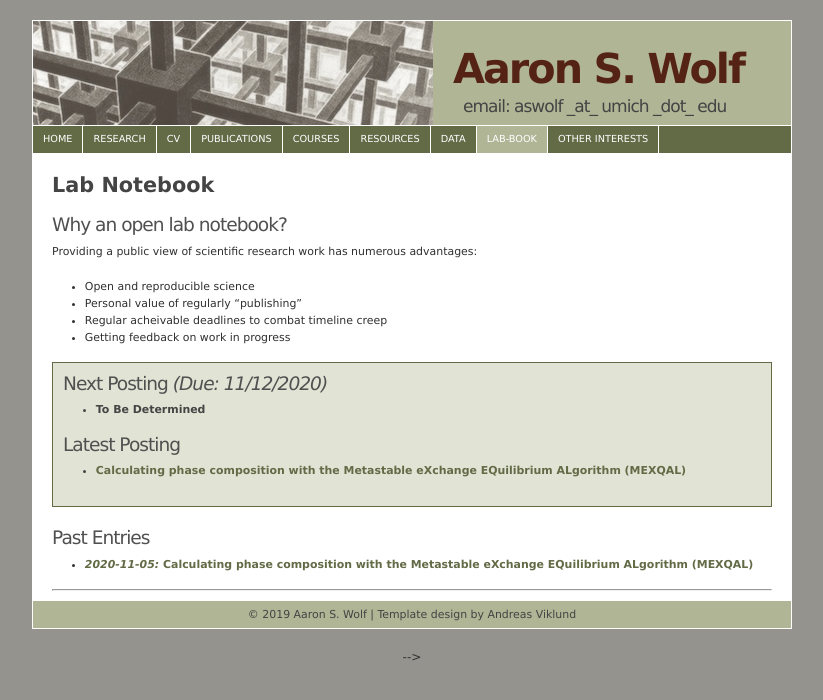
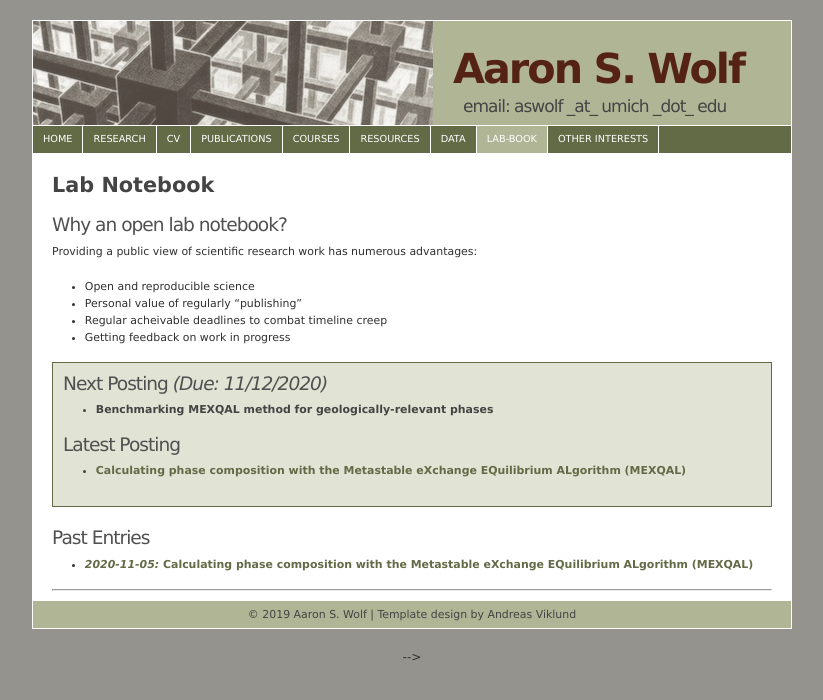
Before and after one commit to aswolf/aswolf.github.io, a Jekyll site: the page built from lab-book.md, in a window 1280 px wide. Shown: the top 700 px of the page, without its empty margins (228-1051 px from the left). Built offline with Jekyll 4.4.1, drawn with Linux system fonts in a browser that asks for light colours.

Commit message:
Commit to next labbook post: benchmark MEXQAL

```diff
--- a/lab-book.md
+++ b/lab-book.md
@@ -13,7 +13,7 @@ Providing a public view of scientific research work has numerous advantages:
 
 <div class="box" markdown="1">
 ## Next Posting *(Due: 11/12/2020)*
-* **To Be Determined**
+* **Benchmarking MEXQAL method for geologically-relevant phases**
 
 ## Latest Posting
 * [**Calculating phase composition with the Metastable eXchange EQuilibrium ALgorithm (MEXQAL)**](lab-book/2020-11-05-MEXQAL.html)
```
